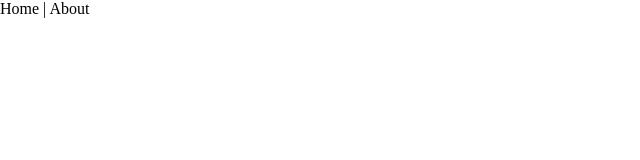
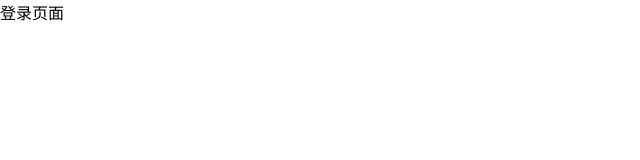
Before and after one commit to lmx15026569517/heimatoutiao89, a Vue app: page /#/login in a window 1280 px wide. Shown: the top 160 px of the page, without its empty margins (0-640 px from the left). Built offline with nearby package versions, Linux system fonts and the light colour scheme.

Commit message:
黑马头条pc-初始化项目-页面分析新建登陆和主页

```diff
--- a/src/App.vue
+++ b/src/App.vue
@@ -1,11 +1,5 @@
 <template>
-  <div id="app">
-    <div id="nav">
-      <router-link to="/">Home</router-link> |
-      <router-link to="/about">About</router-link>
-    </div>
     <router-view/>
-  </div>
 </template>
 
 <style lang="less">
--- a/src/router/index.js
+++ b/src/router/index.js
@@ -1,14 +1,24 @@
 import Vue from 'vue'
 import VueRouter from 'vue-router'
-import Home from '../views/Home.vue'
+import Home from '../views/home'
+import Login from '../views/login'
 
 Vue.use(VueRouter)
 
 const routes = [
   {
+    // 强制跳转
     path: '/',
+    redirect: '/home'
+  },
+  {
+    path: '/home',
     name: 'home',
     component: Home
+  }, {
+    // 主页
+    path: '/login',
+    component: Login
   }
   // {
   //   path: '/about',
--- a/src/views/Home.vue
+++ /dev/null
@@ -1,13 +0,0 @@
-<template>
-  <div class="home">我是主页</div>
-</template>
-
-<script>
-// @ is an alias to /src
-
-export default {
-  name: 'home',
-  components: {
-  }
-}
-</script>
--- /dev/null
+++ b/src/views/home/index.vue
@@ -0,0 +1,13 @@
+<template>
+  <div>主页</div>
+</template>
+
+<script>
+export default {
+
+}
+</script>
+
+<style>
+
+</style>
--- /dev/null
+++ b/src/views/login/index.vue
@@ -0,0 +1,15 @@
+<template>
+  <div>
+    登录页面
+  </div>
+</template>
+
+<script>
+export default {
+
+}
+</script>
+
+<style>
+
+</style>
```
